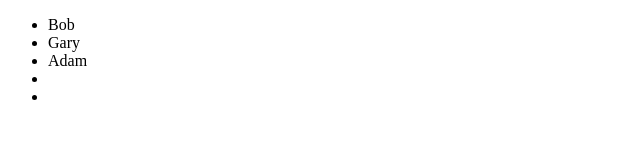
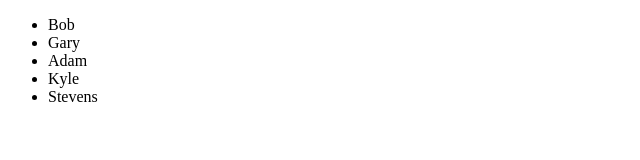
Before and after one commit to willbedone7/gitmergeconflicts, a plain HTML site: page index.html in a window 1280 px wide. Shown: the whole page, without its empty margins (0-640 px from the left). Drawn offline with Linux system fonts and the light colour scheme.

Commit message:
new names

```diff
--- a/index.html
+++ b/index.html
@@ -12,8 +12,8 @@
         <li>Bob</li>
         <li>Gary</li>
         <li>Adam</li>
-        <li></li>
-        <li></li>
+        <li>Kyle</li>
+        <li>Stevens</li>
     </ul>
 
 
```
